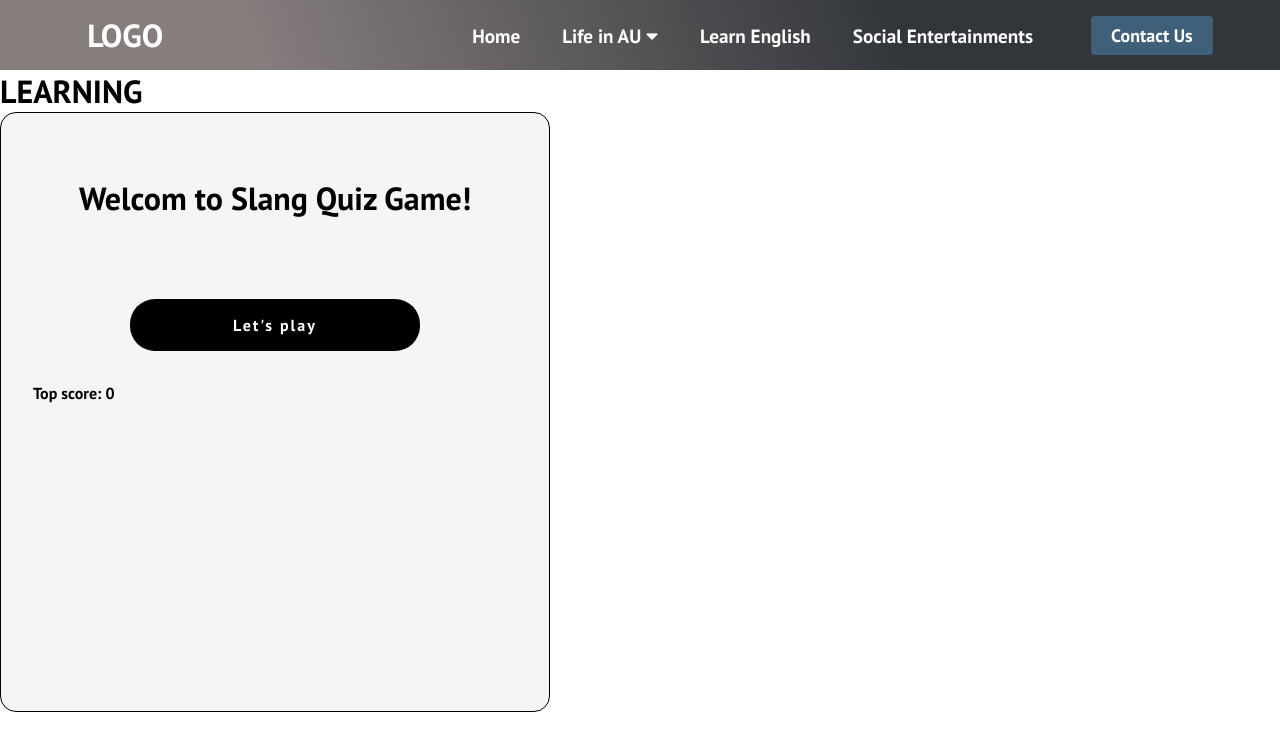
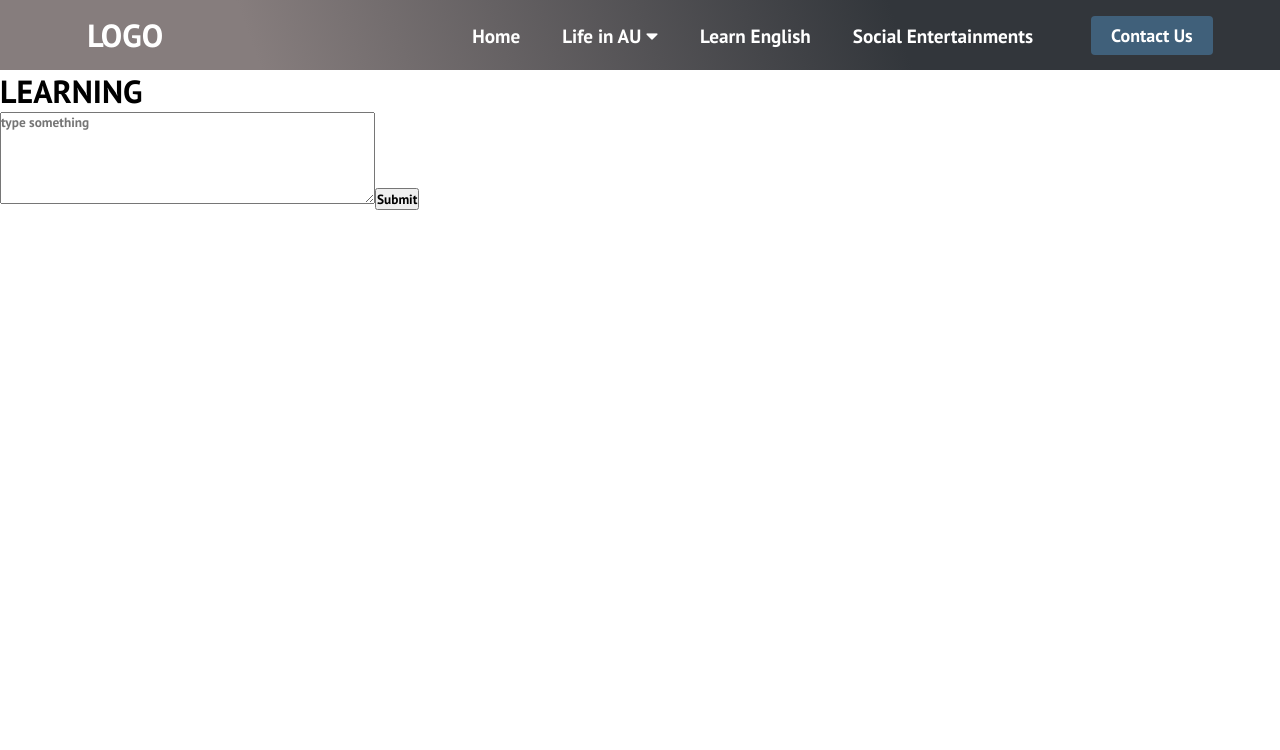
Before and after one commit to HMEI83/TA16_IE_Project, a React (Create React App) app in the folder ie-app/: page /learning in a window 1280 px wide. Shown: the top 750 px of the page. Built offline with nearby package versions, Linux system fonts and the light colour scheme; a web font is replaced by a local one.

Commit message:
writing assessment
writing assessment

```diff
--- a/ie-app/src/components/pages/learnPg.js
+++ b/ie-app/src/components/pages/learnPg.js
@@ -3,6 +3,7 @@ import InputHandler from "../wordCloud/InputHandler";
 import FinalPage from "../slangQuiz/FinalPage";
 import QuestionsPage from "../slangQuiz/QuestionPage";
 import StartingPage from "../slangQuiz/StartingPage";
+import WritingHandler from "../writingAssessment/WritingHandler";
 
 export default function Learning() {
   const [score, setScore] = useState(0);
@@ -13,9 +14,12 @@ export default function Learning() {
   return (
     <>
       <h1 className="learning">LEARNING</h1>
+
+      <WritingHandler />
+
       {/* <InputHandler /> */}
 
-      {showStartingPage && (
+      {/* {showStartingPage && (
         <StartingPage
           setShowStartingPage={setShowStartingPage}
           setShowQuestionsPage={setShowQuestionsPage}
@@ -41,7 +45,7 @@ export default function Learning() {
           setShowFinalPage={setShowFinalPage}
           setScore={setScore}
         />
-      )}
+      )} */}
     </>
   );
 }
--- /dev/null
+++ b/ie-app/src/components/writingAssessment/WritingHandler.js
@@ -0,0 +1,38 @@
+import React, { useState } from "react";
+
+const WritingHandler = () => {
+  const [values, setValues] = useState("");
+
+  const handleInputContent = (event) => {
+    setValues(event.target.value);
+  };
+
+  const getSuggestions = (inputValue) => {
+    var writeGood = require("write-good");
+    var suggestions = writeGood(inputValue);
+    return suggestions;
+  };
+
+  const submitHandler = (event) => {
+    event.preventDefault();
+    setValues("");
+  };
+
+  return (
+    <div>
+      <textarea
+        className="text-area"
+        rows="5"
+        cols="50"
+        placeholder="type something"
+        type="text"
+        value={values}
+        onChange={handleInputContent}
+      />
+
+      <button type="submit" onClick={submitHandler}>Submit</button>
+    </div>
+  );
+};
+
+export default WritingHandler;
```
